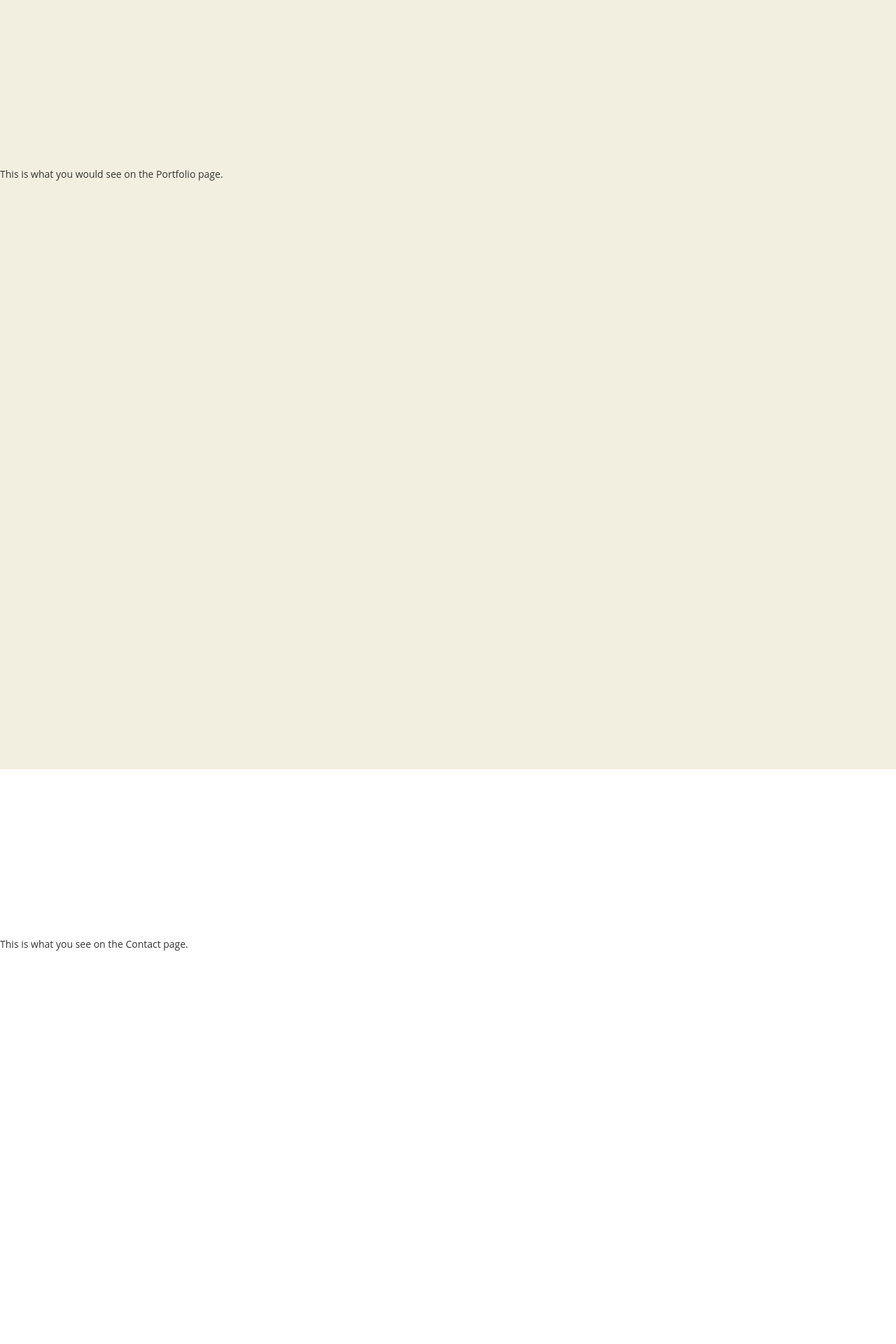
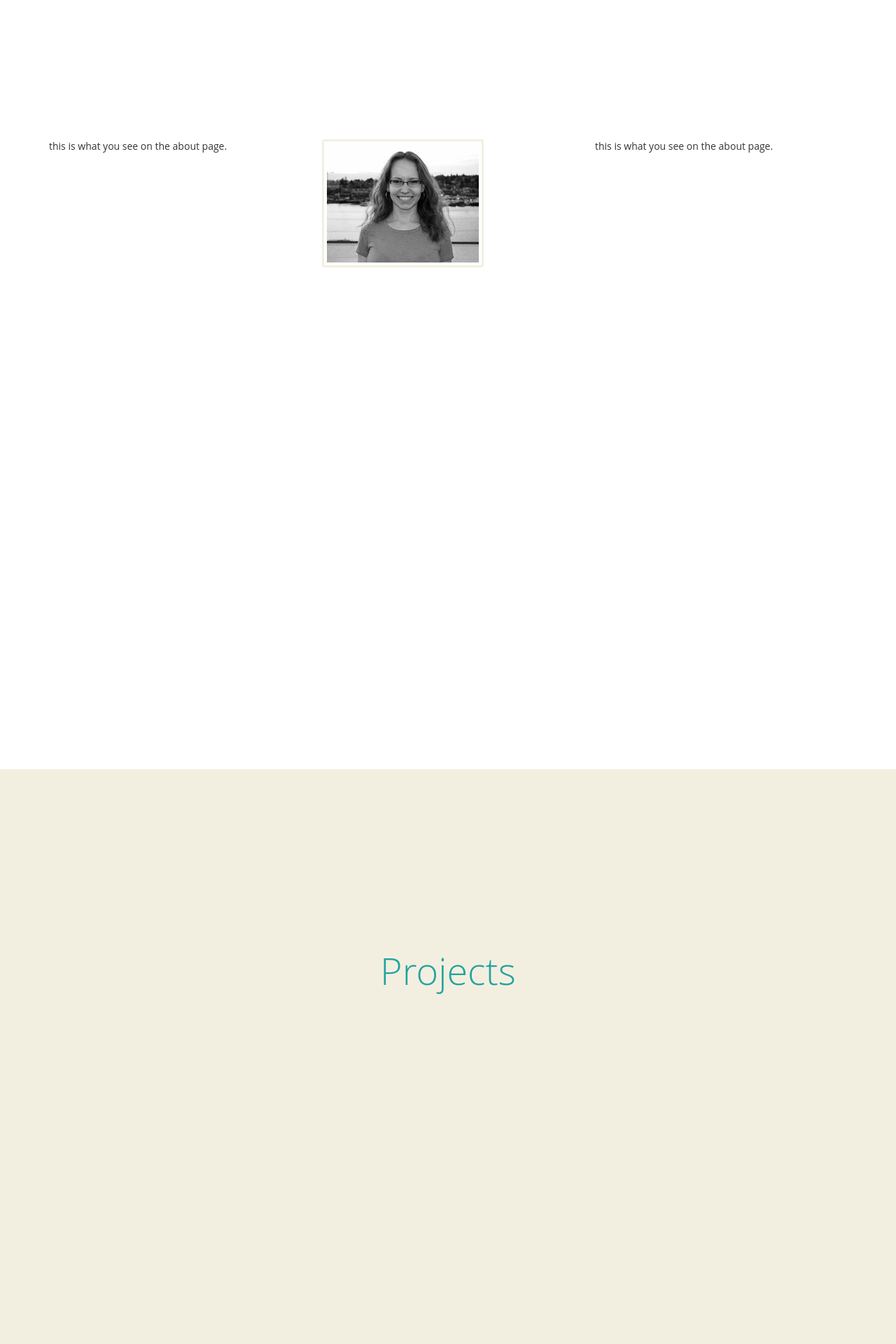
Before and after one commit to smurfik/personal-website-flask, a Flask app: page / in a window 1280 px wide. Shown: the part 1101-3021 px from the top of the page at 70% size. Before the commit the page ends 2459 px from the top, so only its background shows below. Run offline with Flask 2, Linux system fonts and the light colour scheme; some libraries are stand-ins or nearby versions.

Commit message:
add styling

```diff
--- a/static/css/main.css
+++ b/static/css/main.css
@@ -25,9 +25,26 @@ body {
 #page1 {
 	height:1100px;
 	width:100%;
-	background:white;
 	padding-top:110px;
 	}
+
+#page0 {
+	height:1100px;
+	width:100%;
+  padding: 0;
+  background: url("http://placekitten.com/601/604") no-repeat center fixed;
+  background-size: cover;
+}
+
+.background-gray {
+  background: rgb(67, 66, 66);
+  width: 100%;
+}
+
+.background-sand {
+	background:rgb(243, 239, 224);
+  width: 100%;
+}
 
 #page2 {
 	height:1100px;
@@ -36,12 +53,28 @@ body {
 	padding-top:150px;
 	}
 
+#page2 h2 {
+  color: rgb(34, 163, 159);
+  font-weight: 300;
+  line-height: 54px;
+  font-size: 54px;
+  text-align: center;
+}
+
 #page3 {
 	height:1100px;
 	width:100%;
-	background:white;
+  background: rgb(67, 66, 66);
 	padding-top:150px;
 	}
+
+#page3 h2 {
+  color: rgb(255, 255, 255);
+  font-weight: 300;
+  line-height: 54px;
+  font-size: 54px;
+  text-align: center;
+}
 
 .page-padding {height:90px; width:100%;}
 
@@ -52,3 +85,7 @@ a:hover { text-decoration:underline;}
 .wrapper {
   width: 100%;
 }
+
+.me {
+  border: 3px solid rgb(243, 239, 224);
+}
--- a/templates/home.html
+++ b/templates/home.html
@@ -1,22 +1,45 @@
 {% extends "template.html" %}
 {% block content %}
+<div id="page0">
+  <div class="page-padding"></div>
+</div> <!--end page0-->
 
+<div class="container">
   <div id="page1">
     <a name="about"></a>
     <div class="page-padding"></div>
-  <p>This is what you see on the About page.</p>
-</div> <!--END page1-->
+    <div class="row">
+      <div class="col-md-4">
+        <p>this is what you see on the about page.</p>
+      </div>
+      <div class="col-md-4">
+        <img src="/static/img/me.jpg" class="img-thumbnail me"></img>
+      </div>
+      <div class="col-md-4">
+        <p>this is what you see on the about page.</p>
+      </div>
+    </div>
+  </div> <!--end page1-->
+</div>
 
+<div class="background-sand">
+  <div class="container">
     <div id="page2">
       <a name="portfolio"></a>
       <div class="page-padding"></div>
-  <p>This is what you would see on the Portfolio page.</p>
-</div> <!--END page2-->
+      <h2>Projects</h2>
+    </div> <!--end page2-->
+  </div>
+</div>
 
+<div class="background-gray">
+  <div class="container">
     <div id="page3">
       <a name="contact"></a>
       <div class="page-padding"></div>
-  <p>This is what you see on the Contact page.</p>
-</div> <!--END page3-->
+      <h2>Contact</h2>
+    </div> <!--end page3-->
+  </div>
+</div>
 
 {% endblock %}
--- a/templates/template.html
+++ b/templates/template.html
@@ -16,9 +16,8 @@
       </div>
     </div>
 
-      <div class="wrapper">
     {% block content %}
     {% endblock %}
-      </div>
+
   </body>
 </html>
```
Also changed, not shown: static/img/me.jpg (added). Lines whose indentation alone changed are shown as unchanged.
